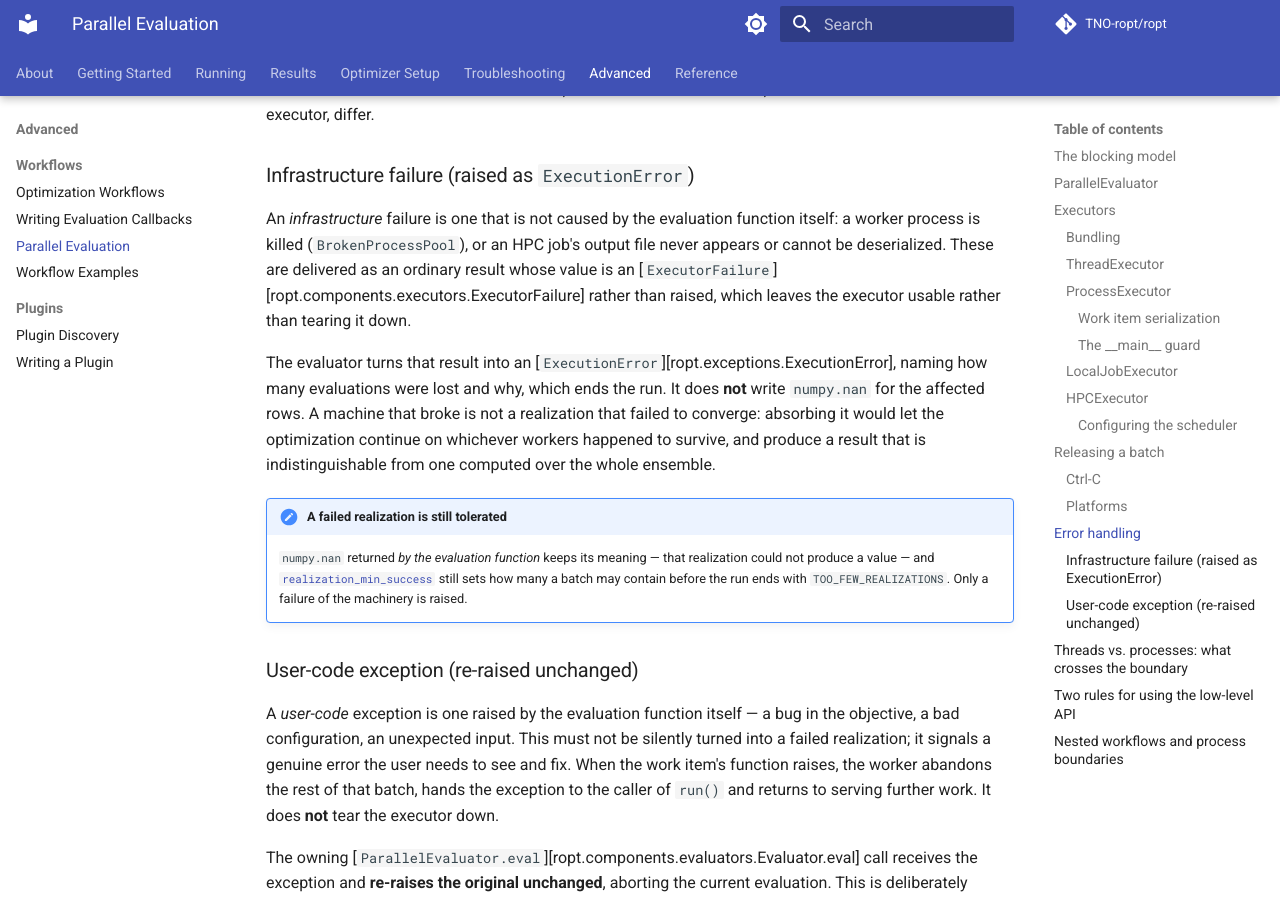
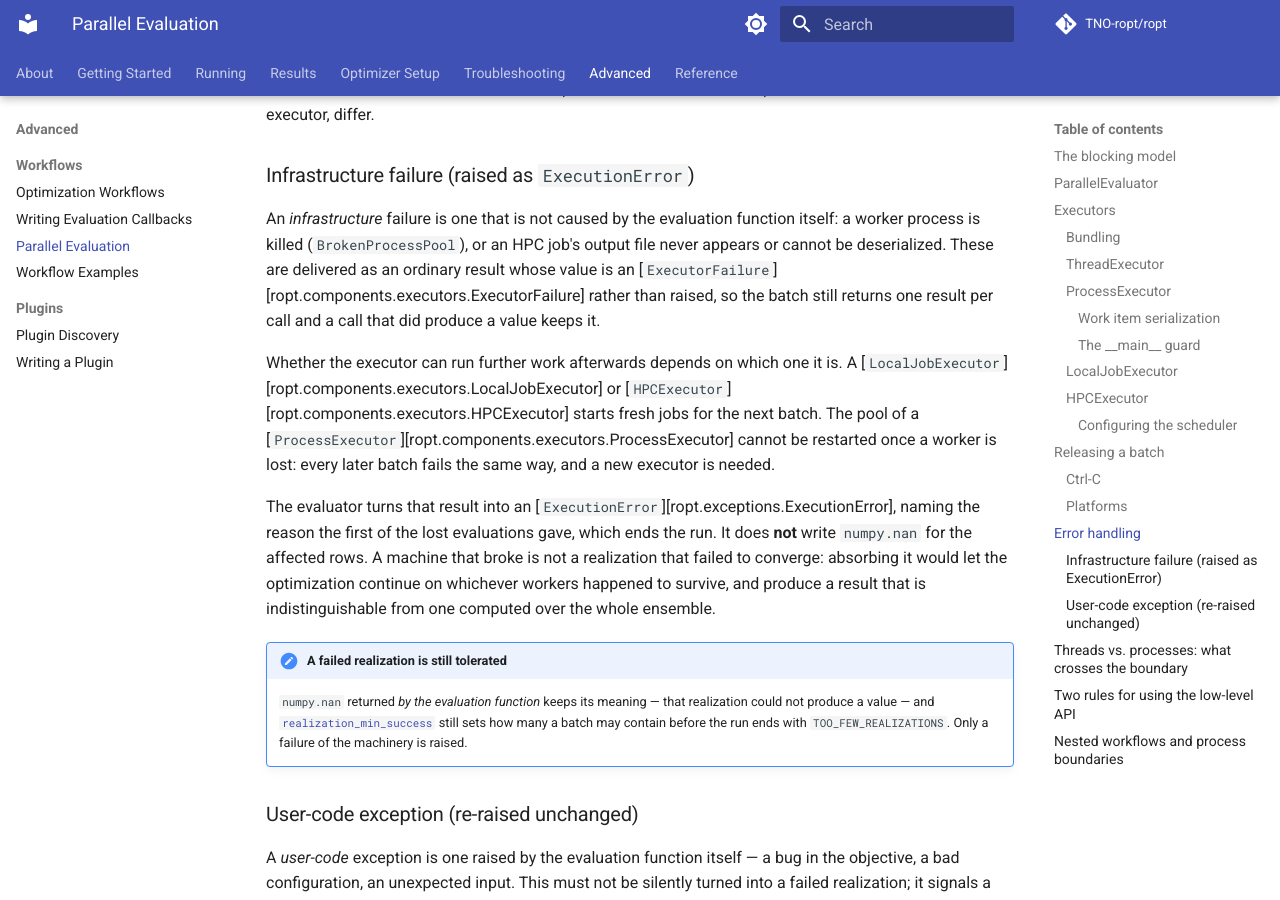
Before and after one commit to TNO-ropt/ropt, an MkDocs documentation site: the page built from docs/advanced/parallel.md, in a window 1280 px wide and 900 px high, scrolled down 11163 px. Built offline with MkDocs 1.6.1 and Material for MkDocs 9.7.7, drawn with Linux system fonts in a browser that asks for light colours; comment, search, counter and statistics services are not loaded; the version menu is left out.

Commit message:
Report a broken worker pool as a failed work item

```diff
--- a/docs/advanced/parallel.md
+++ b/docs/advanced/parallel.md
@@ -515,16 +515,24 @@ itself: a worker process is killed (`BrokenProcessPool`), or an HPC job's output
 file never appears or cannot be deserialized. These are delivered as an ordinary
 result whose value is an
 [`ExecutorFailure`][ropt.components.executors.ExecutorFailure]
-rather than raised, which leaves the executor usable rather than tearing it
-down.
+rather than raised, so the batch still returns one result per call and a call
+that did produce a value keeps it.
+
+Whether the executor can run further work afterwards depends on which one it is.
+A [`LocalJobExecutor`][ropt.components.executors.LocalJobExecutor] or
+[`HPCExecutor`][ropt.components.executors.HPCExecutor] starts fresh jobs for the
+next batch. The pool of a
+[`ProcessExecutor`][ropt.components.executors.ProcessExecutor] cannot be
+restarted once a worker is lost: every later batch fails the same way, and a new
+executor is needed.
 
 The evaluator turns that result into an
-[`ExecutionError`][ropt.exceptions.ExecutionError], naming how many evaluations
-were lost and why, which ends the run. It does **not** write `numpy.nan` for the
-affected rows. A machine that broke is not a realization that failed to
-converge: absorbing it would let the optimization continue on whichever workers
-happened to survive, and produce a result that is indistinguishable from one
-computed over the whole ensemble.
+[`ExecutionError`][ropt.exceptions.ExecutionError], naming the reason the first
+of the lost evaluations gave, which ends the run. It does **not** write
+`numpy.nan` for the affected rows. A machine that broke is not a realization
+that failed to converge: absorbing it would let the optimization continue on
+whichever workers happened to survive, and produce a result that is
+indistinguishable from one computed over the whole ensemble.
 
 !!! note "A failed realization is still tolerated"
 
```
Also changed, not shown: docs/troubleshooting/index.md (+2 -2 lines), 2 other files.
